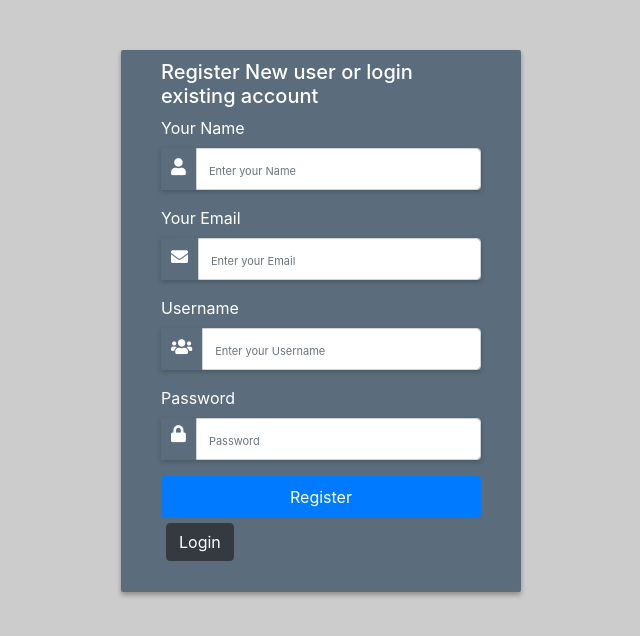
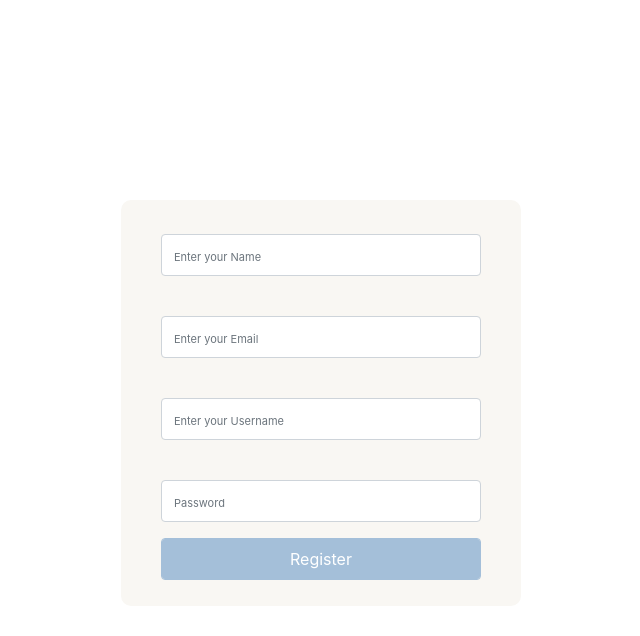
Before and after one commit to archways404/Application3Grupp40, a Flask app: page /register in a window 1280 px wide. Shown: the top 636 px of the page, without its empty margins (319-959 px from the left). Run offline with Flask 2, Linux system fonts and the light colour scheme; some libraries are stand-ins or nearby versions.

Commit message:
html fix
gjort login och register mer clean :D

Co-Authored-By: eicheii <118447634+eicheii@users.noreply.github.com>

```diff
--- a/App3Grupp40_beta/static/css/style.css
+++ b/App3Grupp40_beta/static/css/style.css
@@ -1,34 +1,24 @@
 body {
-  background-color: #435165;
+   background-color: #ffffff;
    margin: 0;
 }
 
-.login-box
- {
-  height: 50%;
-  width: 30%;
-  border: 1px solid grey;
-  margin-left: 35%;
+.login-box {
+   padding-top: 20px;
+   height: 360px;
+   width: 20%;
+   margin-left: 40%;
    margin-top: 10%;
    position: relative;
-       box-shadow: 21px 12px 24px 10px rgba(0, 0, 0, .5);
-       background: #dadada;
+   background: #f9f7f3;
+   border-radius: 10px;
 }
- .login-header
- {
-  text-align: center;
-  font-family: "vardhana",cursive;
-  font-size: 35px;
-  background: linear-gradient(to bottom, #00bfff 0%, #5b6d7c 100%);
-  color:#fff;
-  position: relative;
-       box-shadow: 1px 3px 14px  rgba(0, 0, 0, .5);
- }
- .login-body
- {
+
+.login-body {
    padding: 20px;
    line-height: 2;
 }
+
 .msg {
    color: #721c24;
    background-color: #f8d7da;
@@ -38,8 +28,9 @@ padding: .75rem 1.25rem;
    border: 1px solid transparent;
    border-radius: .25rem;
 }
-.main{
- margin-top:50px;
+
+.main {
+   margin-top: 50px;
 }
 
 h1.title {
@@ -48,16 +39,16 @@ font-family: 'Passion One', cursive;
    font-weight: 400;
 }
 
-hr{
+hr {
    width: 10%;
    color: #fff;
 }
 
-.form-group{
+.form-group {
    margin-bottom: 15px;
 }
 
-label{
+label {
    margin-bottom: 15px;
 }
 
@@ -67,49 +58,42 @@ input::-webkit-input-placeholder {
    padding-top: 3px;
 }
 
-.main-login{
+.main-login {
    background-color: #fff;
    /* shadows and rounded borders */
    -moz-border-radius: 2px;
    -webkit-border-radius: 2px;
    border-radius: 2px;
-   -moz-box-shadow: 0px 2px 2px rgba(0, 0, 0, 0.3);
-   -webkit-box-shadow: 0px 2px 2px rgba(0, 0, 0, 0.3);
-   box-shadow: 0px 2px 2px rgba(0, 0, 0, 0.3);
 
 }
+
 .form-control {
-   height: auto!important;
+   height: auto !important;
    padding: 8px 12px !important;
 }
-.input-group {
-   -webkit-box-shadow: 0px 2px 5px 0px rgba(0,0,0,0.21)!important;
-   -moz-box-shadow: 0px 2px 5px 0px rgba(0,0,0,0.21)!important;
-   box-shadow: 0px 2px 5px 0px rgba(0,0,0,0.21)!important;
-}
-.main-center{
+
+.main-center {
+   border-radius: 10px;
    margin-top: 30px;
    margin: 0 auto;
- max-width: 400px;
+   width: 400px;
    padding: 10px 40px;
-background:#5b6d7c;
-    color: #FFF;
+   background: #f9f7f3;
+   color: #3b3434;
    text-shadow: none;
--webkit-box-shadow: 0px 3px 5px 0px rgba(0,0,0,0.31);
--moz-box-shadow: 0px 3px 5px 0px rgba(0,0,0,0.31);
-box-shadow: 0px 3px 5px 0px rgba(0,0,0,0.31);
+}
 
-}
 span.input-group-addon i {
    color: #fff;
-   font-size: 17px;padding:10px;
+   font-size: 17px;
+   padding: 10px;
 }
 
-.login-button{
+.login-button {
    margin-top: 5px;
 }
 
-.login-register{
+.login-register {
    font-size: 11px;
    text-align: center;
 }
@@ -119,6 +103,7 @@ text-align: center;
    -webkit-backdrop-filter: saturate(180%) blur(20px);
    backdrop-filter: saturate(180%) blur(20px);
 }
+
 .site-header a {
-color:#fff;
+   color: #fff;
 }
--- a/App3Grupp40_beta/templates/register.html
+++ b/App3Grupp40_beta/templates/register.html
@@ -1,5 +1,6 @@
 <!DOCTYPE html>
 <html>
+
 <head>
   <meta charset="utf-8">
   <title>Register</title>
@@ -8,55 +9,56 @@
   <!-- Google Fonts -->
   <link href='https://fonts.googleapis.com/css?family=Passion+One' rel='stylesheet' type='text/css'>
   <link href='https://fonts.googleapis.com/css?family=Oxygen' rel='stylesheet' type='text/css'>
-  <link href="https://maxcdn.bootstrapcdn.com/bootstrap/4.1.1/css/bootstrap.min.css" rel="stylesheet" id="bootstrap-css">
+  <link href="https://maxcdn.bootstrapcdn.com/bootstrap/4.1.1/css/bootstrap.min.css" rel="stylesheet"
+    id="bootstrap-css">
 </head>
- <body style="background-color:#ccc;">
- <div class="container">
+
+<body>
+  <div class="container" style="margin-top: 200px;">
     <div class="row main">
       <div class="main-login main-center">
-    <h5>Register New user or login existing account</h5>
         <form action="{{ url_for('register') }}" method="post" autocomplete="off">
           <div class="form-group">
-       <label for="name" class="cols-sm-2 control-label">Your Name</label>
+            <label for="name" class="cols-sm-2 control-label"> </label>
             <div class="cols-sm-10">
               <div class="input-group">
-         <span class="input-group-addon"><i class="fa fa-user fa" aria-hidden="true"></i></span>
-         <input type="text" class="form-control" name="fullname" id="fullname"  placeholder="Enter your Name"/>
+
+                <input type="text" class="form-control" name="fullname" id="fullname" placeholder="Enter your Name" />
               </div>
             </div>
           </div>
           <div class="form-group">
-       <label for="email" class="cols-sm-2 control-label">Your Email</label>
+            <label for="email" class="cols-sm-2 control-label"> </label>
             <div class="cols-sm-10">
               <div class="input-group">
-         <span class="input-group-addon"><i class="fa fa-envelope fa" aria-hidden="true"></i></span>
-         <input type="text" class="form-control" name="email" id="email"  placeholder="Enter your Email"/>
+
+                <input type="text" class="form-control" name="email" id="email" placeholder="Enter your Email" />
               </div>
             </div>
           </div>
 
           <div class="form-group">
-       <label for="username" class="cols-sm-2 control-label">Username</label>
+            <label for="username" class="cols-sm-2 control-label"> </label>
             <div class="cols-sm-10">
               <div class="input-group">
-         <span class="input-group-addon"><i class="fa fa-users fa" aria-hidden="true"></i></span>
-         <input type="text" class="form-control" name="username" id="username" placeholder="Enter your Username" required>
+                <input type="text" class="form-control" name="username" id="username" placeholder="Enter your Username"
+                  required>
               </div>
             </div>
           </div>
 
           <div class="form-group">
-       <label for="password" class="cols-sm-2 control-label">Password</label>
+            <label for="password" class="cols-sm-2 control-label"> </label>
             <div class="cols-sm-10">
               <div class="input-group">
-         <span class="input-group-addon"><i class="fa fa-lock fa-lg" aria-hidden="true"></i></span>
-         <input type="password" class="form-control" name="password" placeholder="Password" id="password" required  placeholder="Enter your Password"/>
+                <input type="password" class="form-control" name="password" placeholder="Password" id="password"
+                  required placeholder="Enter your Password" />
               </div>
             </div>
           </div>
 
           <div class="form-group ">
-        {% with messages = get_flashed_messages()  %}
+            {% with messages = get_flashed_messages() %}
             {% if messages %}
             {% for message in messages %}
             <div class="alert alert-success alert-dismissible fade show" role="alert">
@@ -68,9 +70,12 @@
             {% endfor %}
             {% endif %}
             {% endwith %}
-       <input type="submit" value="Register" class="form-control btn btn-primary " name="">
-       <p style="padding:5px;">
-       <a href="{{ url_for('login') }}" class="btn btn-dark ">Login</a></p>
+            <input type="submit" value="Register" class="form-control btn btn-primary " name="" style="background-color: #a4bfd9; border-color: #a4bfd9;">
+
+            <!--<p style="padding:5px;">
+              <a href="{{ url_for('login') }}" class="btn btn-dark ">Login</a>
+            </p>-->
+
 
           </div>
 
@@ -81,4 +86,5 @@
   <script src="https://maxcdn.bootstrapcdn.com/bootstrap/4.1.1/js/bootstrap.min.js"></script>
   <script src="https://cdnjs.cloudflare.com/ajax/libs/jquery/3.2.1/jquery.min.js"></script>
 </body>
+
 </html>
```
Also changed, not shown: App3Grupp40_beta/templates/login.html (+7 -12 lines). Lines whose indentation alone changed are shown as unchanged.
